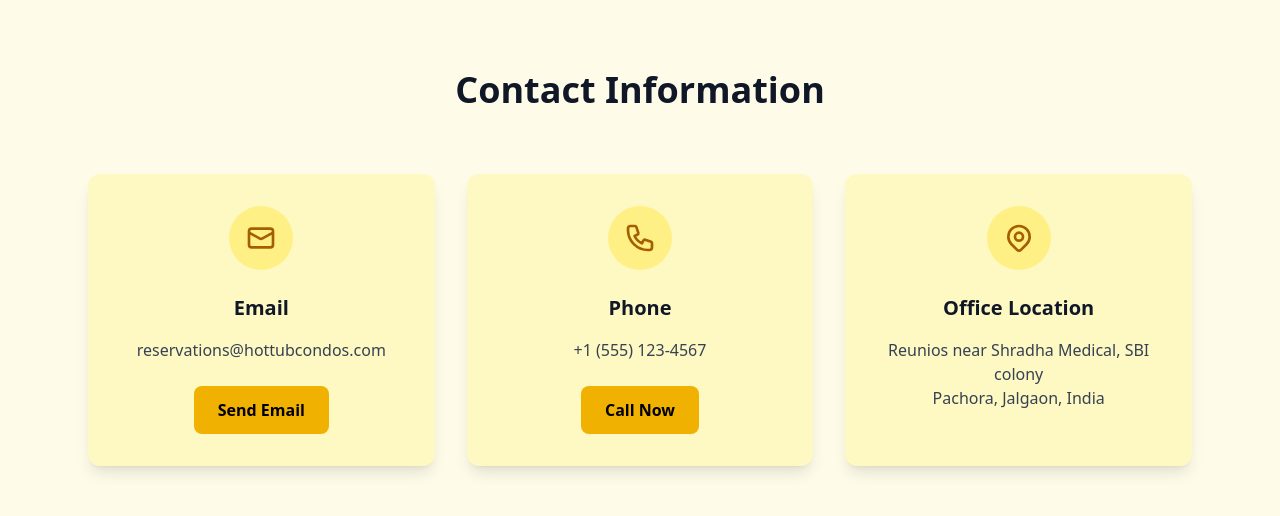
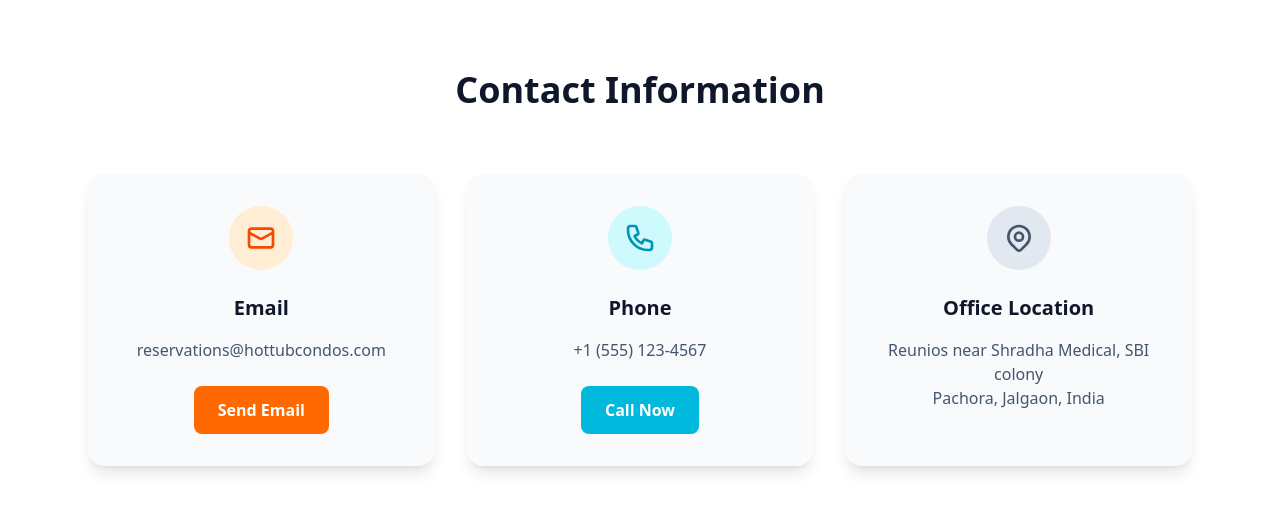
Before and after one commit to reunios2025/Reunios, a React (Vite) app: page /Reunios/contact in a window 1280 px wide. Shown: the part 810-1326 px from the top of the page. Built offline with nearby package versions, Linux system fonts and the light colour scheme.

Commit message:
Update Contact Information section with new color scheme
cgen-ccbd7a9380fa46ddb746ad15fe762509

```diff
--- a/src/pages/Contact.jsx
+++ b/src/pages/Contact.jsx
@@ -116,10 +116,10 @@ const Contact = () => {
       </section>
 
       {/* Contact Information Section */}
-      <section className="py-20 bg-yellow-50">
+      <section className="py-20 bg-white">
         <div className="max-w-6xl mx-auto px-6">
           <h2
-            className="text-4xl font-bold text-gray-900 text-center mb-16"
+            className="text-4xl font-bold text-slate-900 text-center mb-16"
             data-aos="fade-up"
           >
             Contact Information
@@ -128,12 +128,12 @@ const Contact = () => {
           <div className="grid md:grid-cols-3 gap-8">
             {/* Email Card */}
             <div
-              className="bg-yellow-100 rounded-xl p-8 text-center shadow-lg"
+              className="bg-slate-50 rounded-2xl p-8 text-center shadow-lg hover:shadow-xl transition-shadow"
               data-aos="fade-up"
             >
-              <div className="w-16 h-16 mx-auto mb-6 bg-yellow-200 rounded-full flex items-center justify-center">
+              <div className="w-16 h-16 mx-auto mb-6 bg-orange-100 rounded-full flex items-center justify-center">
                 <svg
-                  className="w-8 h-8 text-yellow-700"
+                  className="w-8 h-8 text-orange-600"
                   fill="none"
                   stroke="currentColor"
                   viewBox="0 0 24 24"
@@ -146,14 +146,14 @@ const Contact = () => {
                   />
                 </svg>
               </div>
-              <h3 className="text-xl font-bold text-gray-900 mb-4">Email</h3>
-              <p className="text-gray-700 mb-6">
+              <h3 className="text-xl font-bold text-slate-900 mb-4">Email</h3>
+              <p className="text-slate-600 mb-6">
                 reservations@hottubcondos.com
               </p>
               <a
                 href="mailto:reservations@hottubcondos.com"
-                className="inline-block bg-yellow-500 text-black px-6 py-3 rounded-lg font-semibold
-                         hover:bg-yellow-600 transition-colors"
+                className="inline-block bg-orange-500 text-white px-6 py-3 rounded-lg font-semibold
+                         hover:bg-orange-600 transition-colors"
               >
                 Send Email
               </a>
@@ -161,13 +161,13 @@ const Contact = () => {
 
             {/* Phone Card */}
             <div
-              className="bg-yellow-100 rounded-xl p-8 text-center shadow-lg"
+              className="bg-slate-50 rounded-2xl p-8 text-center shadow-lg hover:shadow-xl transition-shadow"
               data-aos="fade-up"
               data-aos-delay="100"
             >
-              <div className="w-16 h-16 mx-auto mb-6 bg-yellow-200 rounded-full flex items-center justify-center">
+              <div className="w-16 h-16 mx-auto mb-6 bg-cyan-100 rounded-full flex items-center justify-center">
                 <svg
-                  className="w-8 h-8 text-yellow-700"
+                  className="w-8 h-8 text-cyan-600"
                   fill="none"
                   stroke="currentColor"
                   viewBox="0 0 24 24"
@@ -180,12 +180,12 @@ const Contact = () => {
                   />
                 </svg>
               </div>
-              <h3 className="text-xl font-bold text-gray-900 mb-4">Phone</h3>
-              <p className="text-gray-700 mb-6">+1 (555) 123-4567</p>
+              <h3 className="text-xl font-bold text-slate-900 mb-4">Phone</h3>
+              <p className="text-slate-600 mb-6">+1 (555) 123-4567</p>
               <a
                 href="tel:+15551234567"
-                className="inline-block bg-yellow-500 text-black px-6 py-3 rounded-lg font-semibold
-                         hover:bg-yellow-600 transition-colors"
+                className="inline-block bg-cyan-500 text-white px-6 py-3 rounded-lg font-semibold
+                         hover:bg-cyan-600 transition-colors"
               >
                 Call Now
               </a>
@@ -193,13 +193,13 @@ const Contact = () => {
 
             {/* Location Card */}
             <div
-              className="bg-yellow-100 rounded-xl p-8 text-center shadow-lg"
+              className="bg-slate-50 rounded-2xl p-8 text-center shadow-lg hover:shadow-xl transition-shadow"
               data-aos="fade-up"
               data-aos-delay="200"
             >
-              <div className="w-16 h-16 mx-auto mb-6 bg-yellow-200 rounded-full flex items-center justify-center">
+              <div className="w-16 h-16 mx-auto mb-6 bg-slate-200 rounded-full flex items-center justify-center">
                 <svg
-                  className="w-8 h-8 text-yellow-700"
+                  className="w-8 h-8 text-slate-600"
                   fill="none"
                   stroke="currentColor"
                   viewBox="0 0 24 24"
@@ -218,10 +218,10 @@ const Contact = () => {
                   />
                 </svg>
               </div>
-              <h3 className="text-xl font-bold text-gray-900 mb-4">
+              <h3 className="text-xl font-bold text-slate-900 mb-4">
                 Office Location
               </h3>
-              <p className="text-gray-700">
+              <p className="text-slate-600 mb-4">
                 Reunios near Shradha Medical, SBI colony
                 <br />
                 Pachora, Jalgaon, India
```
